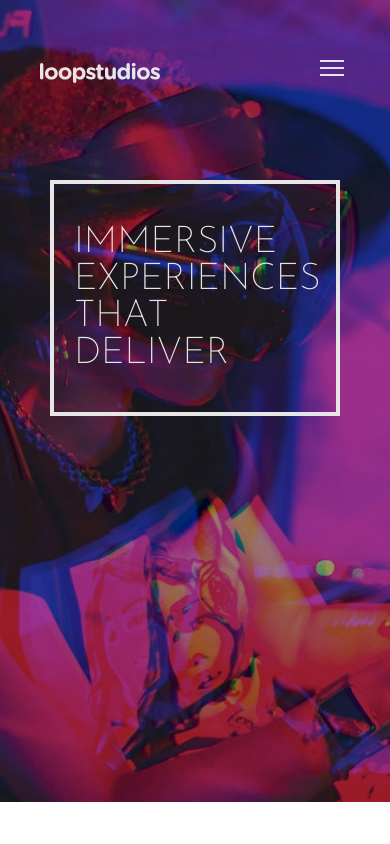
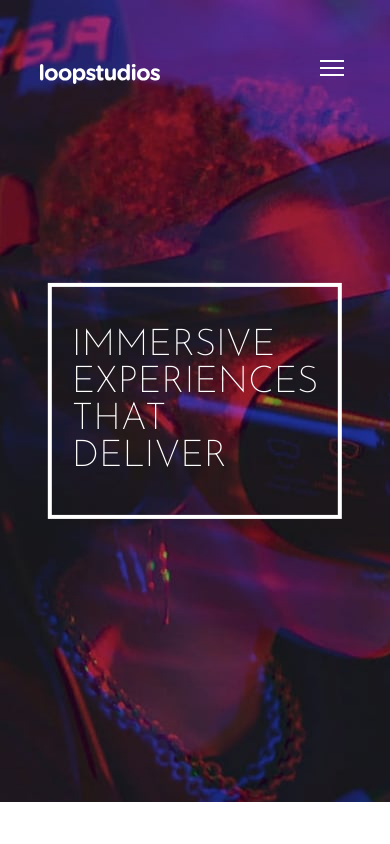
Before and after one commit to Yogeshwar198/loopstudios-landing-page-main, a plain HTML site: page index.html in a window 390 px wide. Shown: the top 844 px of the page. Drawn offline with Linux system fonts and the light colour scheme.

Commit message:
space resolve

```diff
--- a/styles.scss
+++ b/styles.scss
@@ -3,6 +3,7 @@
 
 
 //  ----------------- SCSS Variables -----------------------
+
 $primary-font: "Alata", serif;
 $secondary-font: "Josefin Sans", serif;
 
@@ -30,7 +31,7 @@ html {
     font-weight: 400;
     font-family: $secondary-font;
     scroll-behavior: smooth;
-    line-height: 1.5;
+    // line-height: 1.5;
 }
 
 h1,
@@ -72,11 +73,23 @@ button:hover {
     height: 95dvh;
 }
 
+.hero__img::before {
+    content: '';
+    position: absolute;
+    top: 0;
+    left: 0;
+    right: 0;
+    bottom: 0;
+    background-image: inherit;
+    filter: brightness(60%);
+}
+
+
 // Navbar Header
 
 nav {
     padding: 4rem 8rem;
-    filter: brightness(90%);
+    position: relative;
 
     .nav__container {
         display: flex;
@@ -87,13 +100,14 @@ nav {
 
         .nav__logo {
             img {
-                max-width: 12rem;
+                max-width: 16rem;
             }
         }
 
         .nav__links {
             display: flex;
             align-items: center;
+            filter: brightness(90%);
         }
 
         .nav__list {
@@ -141,9 +155,10 @@ nav {
     height: 3rem;
 }
 
+// Hero Section
+
 .hero__section {
     padding: 6rem 8rem;
-    filter: brightness(90%);
 
     .hero__container {
         border: 0.1rem solid $white;
@@ -185,20 +200,20 @@ nav {
 
         .interactive__text {
             position: absolute;
-            top: 35%;
+            top: 34%;
             left: 50%;
             z-index: 2;
             background-color: $white;
             text-align: center;
             max-width: 60%;
-            padding: 8vw 0vw 8vw 6vw;
+            padding: 7vw 0vw 7vw 6vw;
             text-align: left;
 
             h1 {
                 font-size: 4vw;
                 margin-bottom: 2rem;
                 text-transform: uppercase;
-                font-weight: 300;
+                font-weight: 200;
                 color: $black;
                 line-height: 1;
             }
@@ -411,6 +426,10 @@ footer {
         padding: 2rem 4rem;
     }
 
+    .hero__img::before {
+        filter: brightness(100%);
+    }
+
     .nav__link {
         display: none;
     }
@@ -427,7 +446,10 @@ footer {
     .hero__section {
         padding: 2rem;
         text-align: left;
-
+        position: absolute;
+        top: 50%;
+        left: 50%;
+        transform: translate(-50%, -50%);
 
         .hero__container {
             max-width: 100%;
@@ -529,13 +551,19 @@ footer {
 
     nav {
         padding: 4rem 0rem;
+
+        .nav__container {
+            .nav__logo {
+                img {
+                    max-width: 12rem;
+                }
+            }
+        }
     }
 
     // Hero Section
 
     .hero__section {
-        padding: 5rem 1rem;
-        text-align: left;
 
         .hero__container {
             max-width: 100%;
@@ -585,6 +613,7 @@ footer {
     }
 
     // Creations Section
+
     .creations__section {
         padding: 0rem 2rem 10rem 2rem;
         position: relative;
@@ -620,8 +649,10 @@ footer {
                     }
 
                     h2 {
-                        font-size: 3.5rem;
+                        max-width: 50%;
+                        font-size: 3rem;
                         text-align: left;
+                        left: 28%;
                     }
                 }
 
@@ -631,6 +662,7 @@ footer {
     }
 
     // Footer Section
+
     footer {
         padding: 4rem;
 
```
Also changed, not shown: index.html (+1 -0 lines), styles.css, 1 other file.
